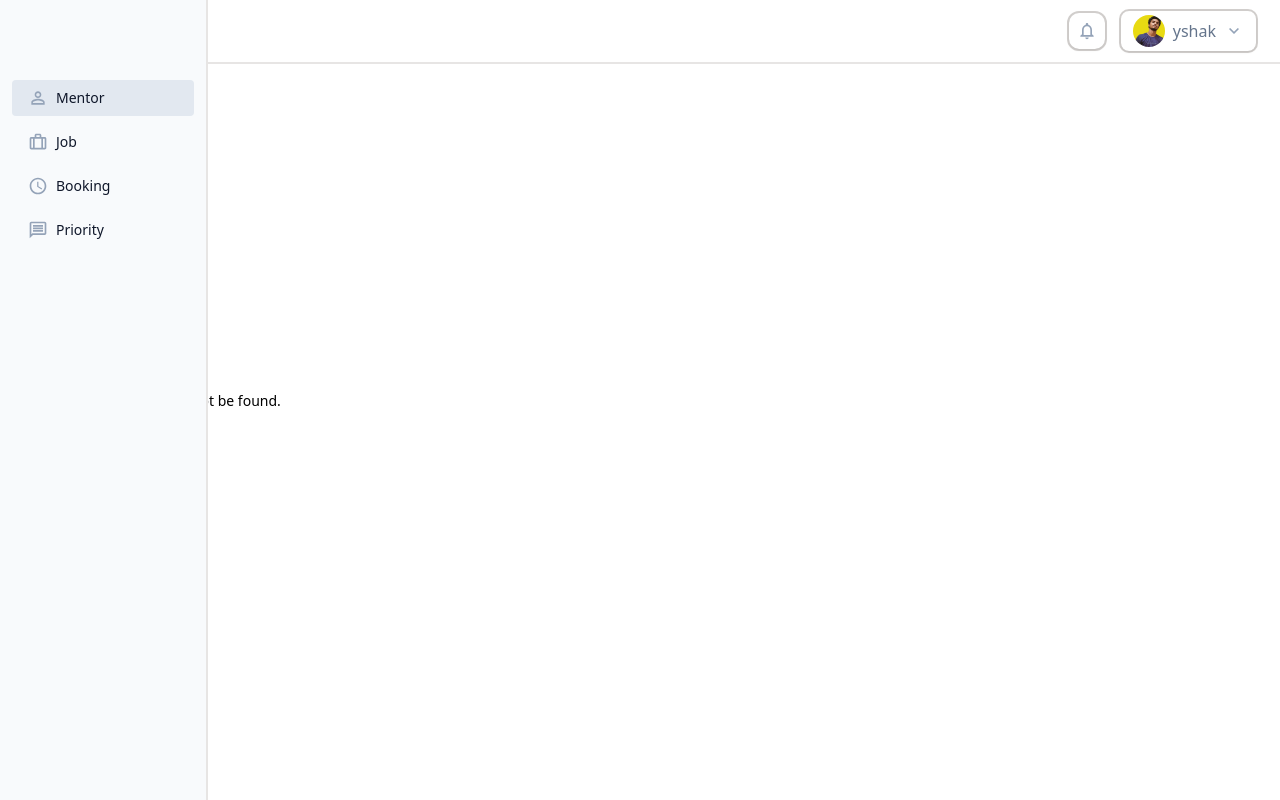
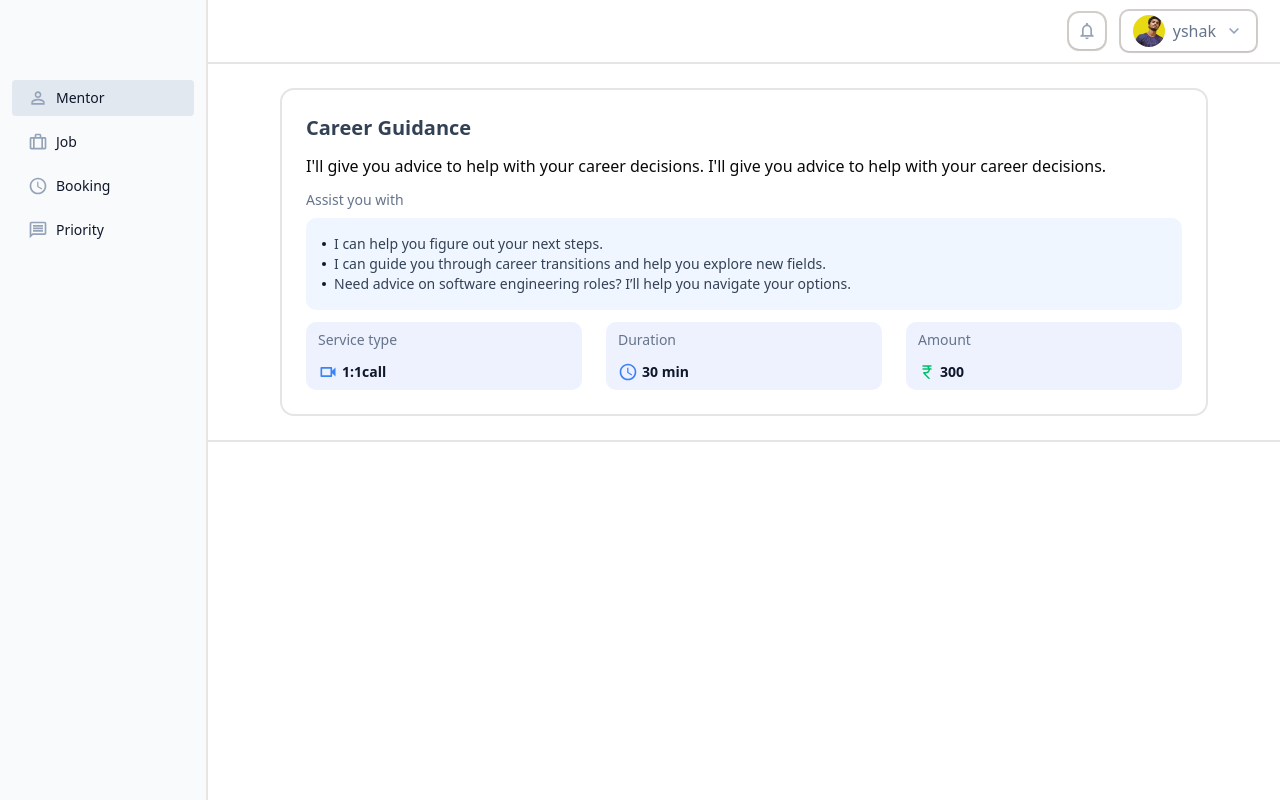
Before and after one commit to Vy-shak/Frontend-Assignment, a Next.js app: page /callmentor in a window 1280 px wide. Before the commit this address had no page. Built offline with nearby package versions, Linux system fonts and the light colour scheme.

Commit message:
added the guidance card

```diff
--- /dev/null
+++ b/app/@types/state/call.ts
@@ -0,0 +1,11 @@
+import { ServiceDetail } from "./Service";
+import { VideoIcon,BlueClock,RupeeIcon } from "../../../public/index";
+
+
+export interface guidance {
+    id:number
+    serviceType:string,
+    subHeading:string,
+    bulletpoints:string[],
+    details:ServiceDetail[]
+}
--- /dev/null
+++ b/app/callmentor/page.tsx
@@ -0,0 +1,15 @@
+import React from 'react'
+import { Guidance,Backcard } from '../../components/index'
+import { guidanceData } from '../utils/dummyData/calldata'
+
+function page() {
+    return (
+        <section className='w-full flex pb-16 flex-col pl-52 justify-start items-center pt-16 h-full'>
+            <div className='w-full flex justify-start border-b-2 border-UIslate-500 py-6 px-18 items-start'>
+                <Guidance id={guidanceData.id} details={guidanceData.details} bulletpoints={guidanceData.bulletpoints} serviceType={guidanceData.serviceType} subHeading={guidanceData.subHeading} />
+            </div>
+        </section>
+    )
+}
+
+export default page
--- a/app/globals.css
+++ b/app/globals.css
@@ -56,6 +56,7 @@
   --color-UIblue-500: #3B82F6;
   --color-UIindigo-50: #EEF2FF;
   --color-UIgreen-500: #00C16A;
+  --color-UIblue-50:#EFF6FF;
 
   --fw-100: 100;
   --fw-200: 200;
@@ -82,6 +83,7 @@
   --color-UIblue-500: #3B82F6;
   --color-UIindigo-50: #EEF2FF;
   --color-UIgreen-500: #00C16A;
+  --color-UIblue-50:#EFF6FF;
   --fw-100: 100;
   --fw-200: 200;
   --fw-300: 300;
--- /dev/null
+++ b/app/utils/dummyData/calldata.ts
@@ -0,0 +1,35 @@
+import { VideoIcon,BlueClock,RupeeIcon } from "../../../public/index"
+
+
+const guidanceData = {
+    id: 1,
+    serviceType: "Career Guidance",
+    subHeading: "I'll give you advice to help with your career decisions. I'll give you advice to help with your career decisions.",
+    bulletpoints: [
+        "I can help you figure out your next steps.",
+        "I can guide you through career transitions and help you explore new fields.",
+        "Need advice on software engineering roles? I’ll help you navigate your options."
+    ],
+    details:[
+        {
+            id:"service type",
+            type:"Service type",
+            icon:VideoIcon,
+            text:"1:1call"
+        },
+        {
+            id:"duration",
+            type:"Duration",
+            icon:BlueClock,
+            text:"30 min"
+        },
+        {
+            id:"amount",
+            type:"Amount",
+            icon:RupeeIcon,
+            text:"300"
+        },
+    ]
+}
+
+export {guidanceData}
--- /dev/null
+++ b/components/callmentor/minor/BulletCard.tsx
@@ -0,0 +1,25 @@
+import { div } from 'motion/react-client'
+import React from 'react'
+
+interface bulletcard {
+    bulletpoints:string[]
+}
+
+function BulletCard({bulletpoints}:bulletcard) {
+  return (
+    <div className='w-full flexStart gap-y-2 flex-col'>
+      <span className='font-medium text-UIslate-500 text-sm'>Assist you with</span>
+      <div className='w-full flexStart flex-col bg-UIblue-50 p-4 rounded-lg'>
+        {bulletpoints.map((item,index)=>(
+            <div key={index} className='w-full gap-x-2 flexSide'>
+                <div className='w-1 h-1 rounded-full bg-UIslate-900'>
+                </div>
+                <span className='font-medium text-UIslate-700 text-sm'>{item}</span>
+            </div>
+        ))}
+      </div>
+    </div>
+  )
+}
+
+export default BulletCard
--- /dev/null
+++ b/components/callmentor/sections/Guidance.tsx
@@ -0,0 +1,23 @@
+import React from 'react'
+import { guidance } from '@/app/@types/state/call'
+import BulletCard from '../minor/BulletCard'
+import Serviceblock from '@/components/mentorsProfile/minor/Servicebloc'
+
+function Guidance({ subHeading, serviceType, bulletpoints, details }: guidance) {
+    return (
+        <div className='w-full p-6 flexStart flex-col bg-white border-2 rounded-xl border-slate-300'>
+            <div className='w-full flex-col flexStart gap-y-3'>
+                <span className='text-xl w-f whitespace-nowrap text-UIslate-700 font-semibold'>{serviceType}</span>
+                <p>{subHeading}</p>
+                <BulletCard  bulletpoints={bulletpoints} />
+                <div className='w-full gap-x-6 flexSide'>
+                    {details.map((item) => (
+                        <Serviceblock key={item.id} icon={item.icon} text={item.text} type={item.type} />
+                    ))}
+                </div>
+            </div>
+        </div>
+    )
+}
+
+export default Guidance
--- a/components/index.ts
+++ b/components/index.ts
@@ -9,7 +9,8 @@ import MentorsPcard from "./mentorsProfile/MentorsPcard";
 import Backcard from "./mentorsProfile/minor/Backcard";
 import Services from "./mentorsProfile/Services"
 import Review from "./mentorsProfile/sections/Review";
+import Guidance from "./callmentor/sections/Guidance";
 
 
 
-export {Button,Sidebar,Navbar, Review, Services, Backcard, MentorCard, MentorsPcard, FilterTabs, Mentorsbadge,SearchBar}
+export {Button,Sidebar,Navbar, Guidance, Review, Services, Backcard, MentorCard, MentorsPcard, FilterTabs, Mentorsbadge,SearchBar}
--- a/components/mentorsProfile/ServiceCard.tsx
+++ b/components/mentorsProfile/ServiceCard.tsx
@@ -22,7 +22,7 @@ function ServiceCard({ serviceHead, profileImg, description, details }: Servicec
                     <p className='text-sm text-UIslate-700 font-semibold'>{description}</p>
                 </div>
             </div>
-            <div className='flexSide gap-x-3'>
+            <div className='flexSide w-full gap-x-3'>
                 {details.map((item) => (
                     <Serviceblock key={item.id} text={item.text} icon={item.icon} type={item.type} />
                 ))}
--- a/components/mentorsProfile/minor/Servicebloc.tsx
+++ b/components/mentorsProfile/minor/Servicebloc.tsx
@@ -10,7 +10,7 @@ interface block {
 
 function Serviceblock({ type, icon, text }: block) {
     return (
-        <div className='w-fit min-w-28 gap-y-3 px-3 py-2 bg-UIindigo-50 rounded-lg flexStart flex-col'>
+        <div className='w-full min-w-28 gap-y-3 px-3 py-2 bg-UIindigo-50 rounded-lg flexStart flex-col'>
             <span className='text-sm whitespace-nowrap text-UIslate-500 font-medium'>{type}</span>
             <div className='flexSide w-full  h-fit gap-x-1'>
                 <Image alt='icon' src={icon} />
```
